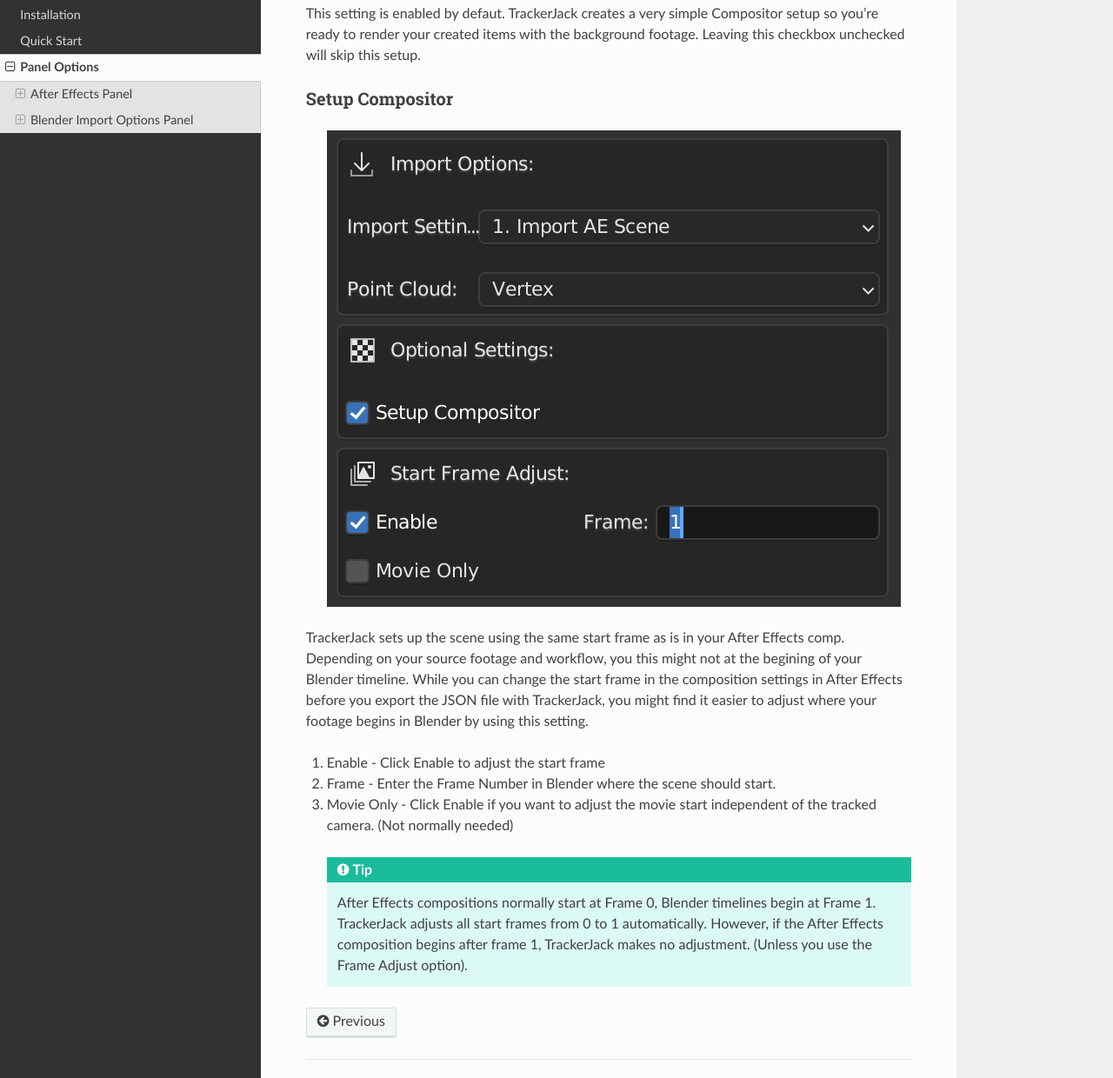
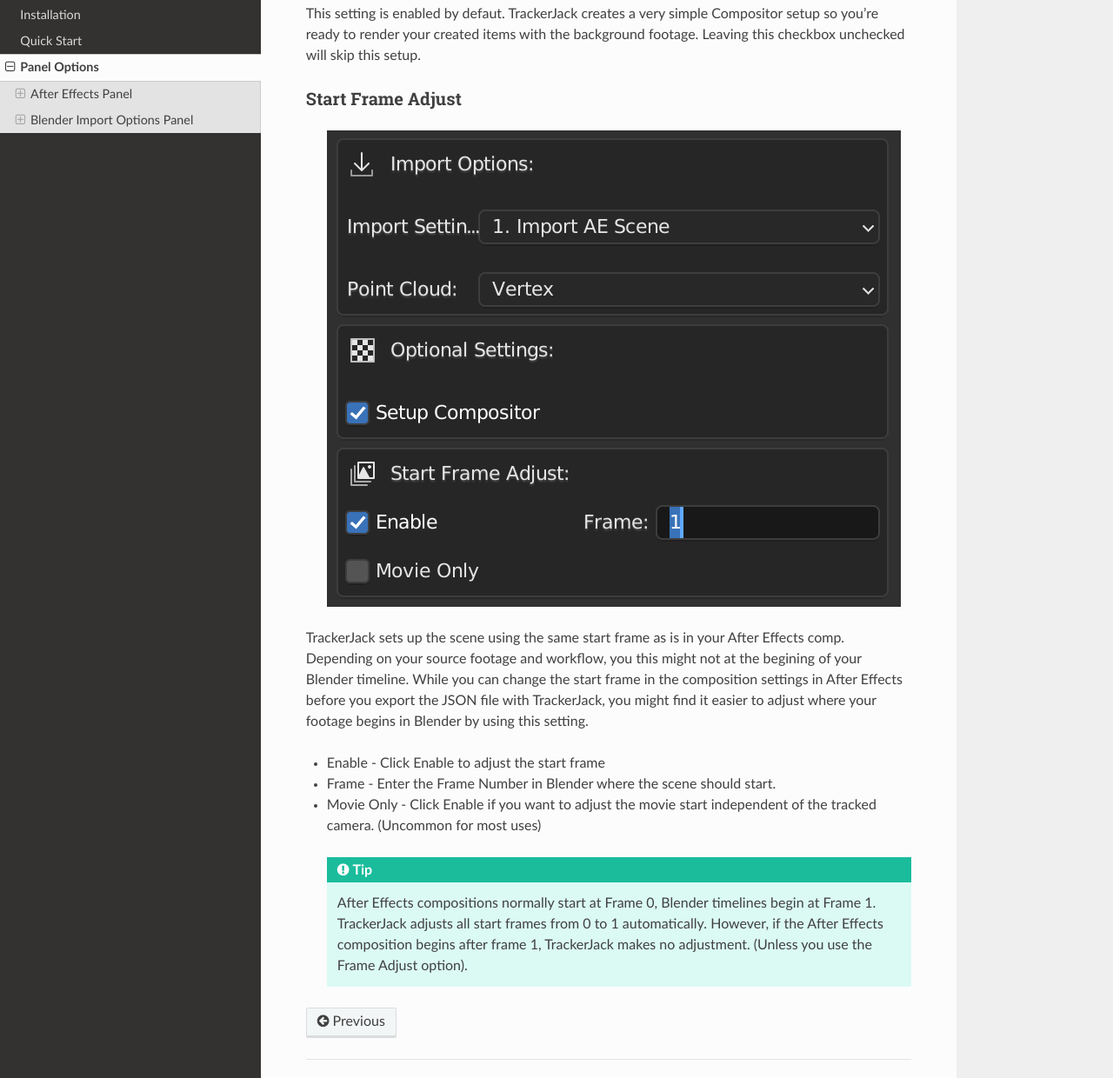
Before and after one commit to halekii/TrackerJack-Tutorial, a Sphinx documentation site: the page built from docs/source/panel_options.rst, in a window 1280 px wide and 1400 px high, scrolled down 7415 px. Shown: the part 160-1400 px from the top of the window at 87% size. Built offline with Sphinx 7.4.7 and the Read the Docs theme 2.0.0, drawn with Linux system fonts in a browser that asks for light colours; pages that are not in the unit, such as notebooks, are missing from menus.

Commit message:
Update panel_options.rst

```diff
--- a/docs/source/panel_options.rst
+++ b/docs/source/panel_options.rst
@@ -122,7 +122,7 @@
 
 This setting is enabled by defaut. TrackerJack creates a very simple Compositor setup so you're ready to render your created items with the background footage. Leaving this checkbox unchecked will skip this setup.
 
-Setup Compositor
+Start Frame Adjust
 _________________
 
     .. image:: images/BP_5_start_frame_adjust.png
@@ -130,10 +130,9 @@
 
 TrackerJack sets up the scene using the same start frame as is in your After Effects comp. Depending on your source footage and workflow, you this might not at the begining of your Blender timeline. While you can change the start frame in the composition settings in After Effects before you export the JSON file with TrackerJack, you might find it easier to adjust where your footage begins in Blender by using this setting.
 
-#. Enable - Click Enable to adjust the start frame
-#. Frame - Enter the Frame Number in Blender where the scene should start.
-#. Movie Only - Click Enable if you want to adjust the movie start independent of the tracked camera. (Not normally needed)
-
+* Enable - Click Enable to adjust the start frame
+* Frame - Enter the Frame Number in Blender where the scene should start.
+* Movie Only - Click Enable if you want to adjust the movie start independent of the tracked camera. (Uncommon for most uses)
 
  .. tip::
         After Effects compositions normally start at Frame 0, Blender timelines begin at Frame 1. TrackerJack adjusts all start frames from 0 to 1 automatically. However, if the After Effects composition begins after frame 1, TrackerJack makes no adjustment. (Unless you use the Frame Adjust option).
```
